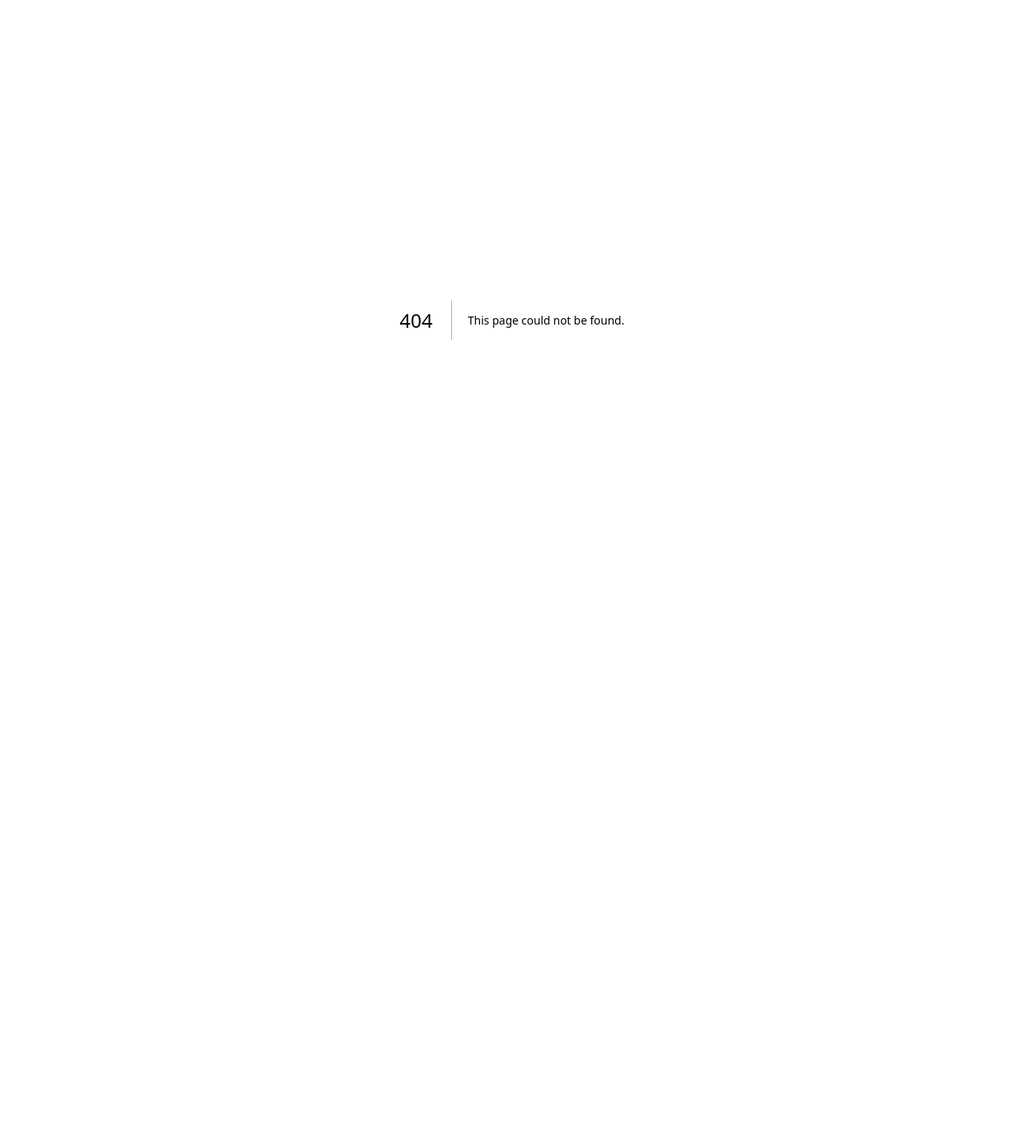
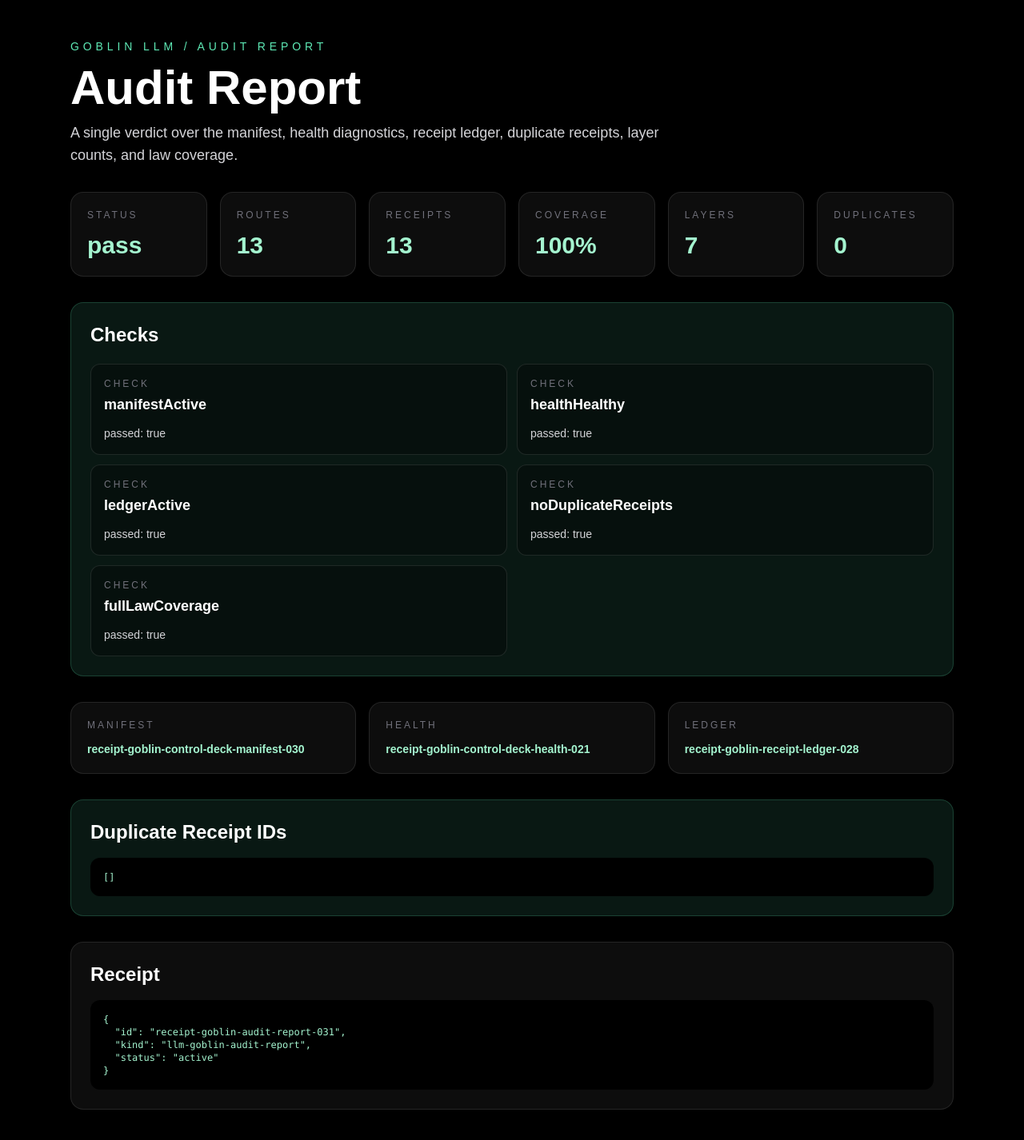
Before and after one commit to hvitiswift-afk/nextjs-boilerplate, a Next.js app: page /goblin/audit in a window 1280 px wide. Before the commit this address had no page. Shown: the top 1426 px of the page at 80% size. Before the commit the page ends 800 px from the top, so only its background shows below. Built offline with nearby package versions, Linux system fonts and the light colour scheme.

Commit message:
ui: add Goblin audit report dashboard

```diff
--- /dev/null
+++ b/app/goblin/audit/page.tsx
@@ -0,0 +1,82 @@
+import { createGoblinAuditReport } from "@/lib/llm/goblin-audit-report";
+
+export default function GoblinAuditPage() {
+  const report = createGoblinAuditReport();
+
+  return (
+    <main className="min-h-screen bg-black text-white">
+      <section className="mx-auto flex max-w-6xl flex-col gap-8 px-6 py-12">
+        <header className="space-y-3">
+          <p className="text-sm uppercase tracking-[0.35em] text-emerald-300">
+            Goblin LLM / Audit Report
+          </p>
+          <h1 className="text-4xl font-semibold md:text-6xl">Audit Report</h1>
+          <p className="max-w-3xl text-lg text-zinc-300">
+            A single verdict over the manifest, health diagnostics, receipt ledger,
+            duplicate receipts, layer counts, and law coverage.
+          </p>
+        </header>
+
+        <section className="grid gap-4 md:grid-cols-6">
+          <MetricCard label="Status" value={report.status} />
+          <MetricCard label="Routes" value={String(report.routeTotal)} />
+          <MetricCard label="Receipts" value={String(report.receiptTotal)} />
+          <MetricCard label="Coverage" value={`${report.lawCoveragePercent}%`} />
+          <MetricCard label="Layers" value={String(report.layerCount)} />
+          <MetricCard label="Duplicates" value={String(report.duplicateReceiptIds.length)} />
+        </section>
+
+        <section className="rounded-2xl border border-emerald-300/20 bg-emerald-300/10 p-6">
+          <h2 className="text-2xl font-semibold">Checks</h2>
+          <div className="mt-5 grid gap-3 md:grid-cols-2">
+            {Object.entries(report.checks).map(([name, passed]) => (
+              <article key={name} className="rounded-xl border border-white/10 bg-black/30 p-4">
+                <p className="text-xs uppercase tracking-[0.25em] text-zinc-500">check</p>
+                <h3 className="mt-1 text-lg font-semibold">{name}</h3>
+                <p className="mt-3 text-sm text-zinc-300">passed: {String(passed)}</p>
+              </article>
+            ))}
+          </div>
+        </section>
+
+        <section className="grid gap-4 md:grid-cols-3">
+          <ReceiptCard label="Manifest" receiptId={report.manifestReceiptId} />
+          <ReceiptCard label="Health" receiptId={report.healthReceiptId} />
+          <ReceiptCard label="Ledger" receiptId={report.ledgerReceiptId} />
+        </section>
+
+        <section className="rounded-2xl border border-emerald-300/20 bg-emerald-300/10 p-6">
+          <h2 className="text-2xl font-semibold">Duplicate Receipt IDs</h2>
+          <pre className="mt-4 overflow-auto rounded-xl bg-black p-4 text-xs text-emerald-200">
+{JSON.stringify(report.duplicateReceiptIds, null, 2)}
+          </pre>
+        </section>
+
+        <section className="rounded-2xl border border-white/10 bg-white/5 p-6">
+          <h2 className="text-2xl font-semibold">Receipt</h2>
+          <pre className="mt-4 overflow-auto rounded-xl bg-black p-4 text-xs text-emerald-200">
+{JSON.stringify(report.receipt, null, 2)}
+          </pre>
+        </section>
+      </section>
+    </main>
+  );
+}
+
+function MetricCard({ label, value }: { label: string; value: string }) {
+  return (
+    <article className="rounded-2xl border border-white/10 bg-white/5 p-5 shadow-xl">
+      <p className="text-xs uppercase tracking-[0.25em] text-zinc-500">{label}</p>
+      <p className="mt-3 text-3xl font-semibold text-emerald-200">{value}</p>
+    </article>
+  );
+}
+
+function ReceiptCard({ label, receiptId }: { label: string; receiptId: string }) {
+  return (
+    <article className="rounded-2xl border border-white/10 bg-white/5 p-5 shadow-xl">
+      <p className="text-xs uppercase tracking-[0.25em] text-zinc-500">{label}</p>
+      <p className="mt-3 break-all text-sm font-semibold text-emerald-200">{receiptId}</p>
+    </article>
+  );
+}
```
